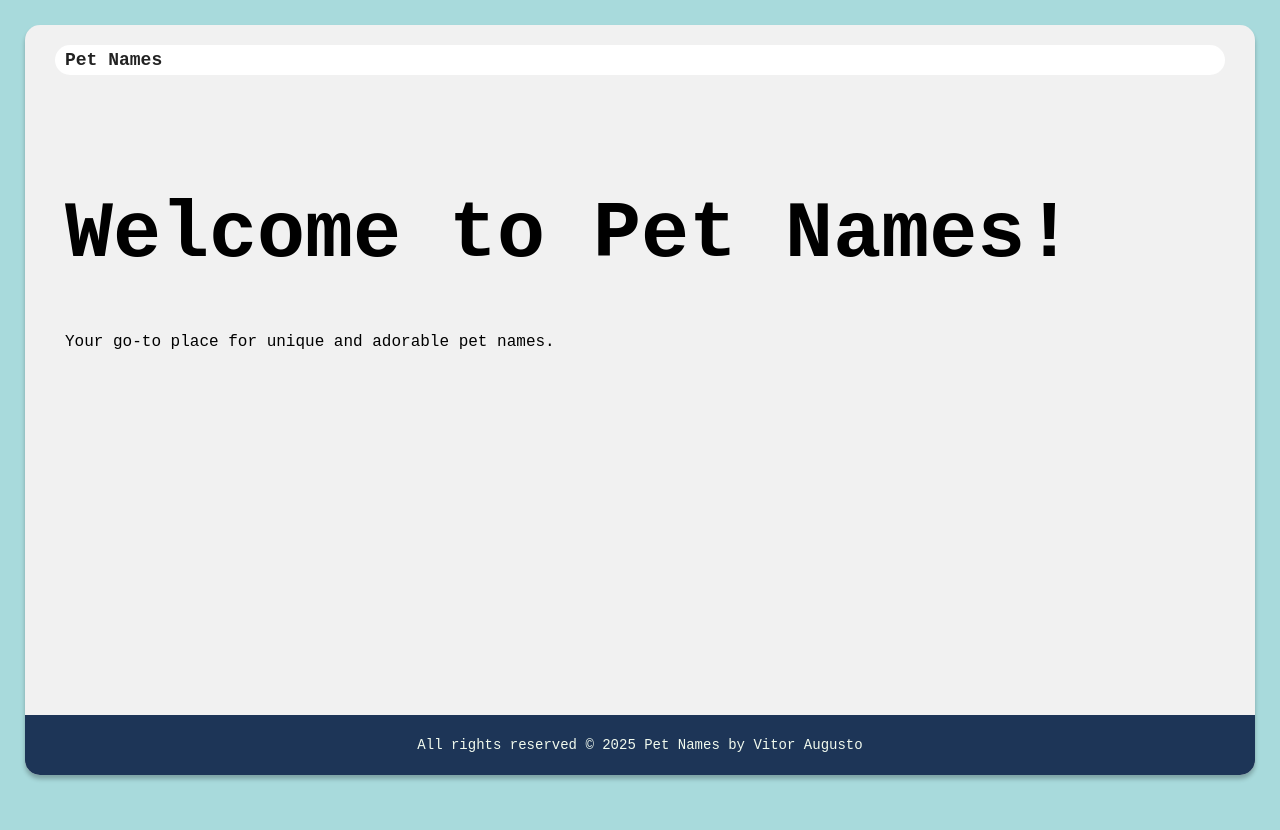
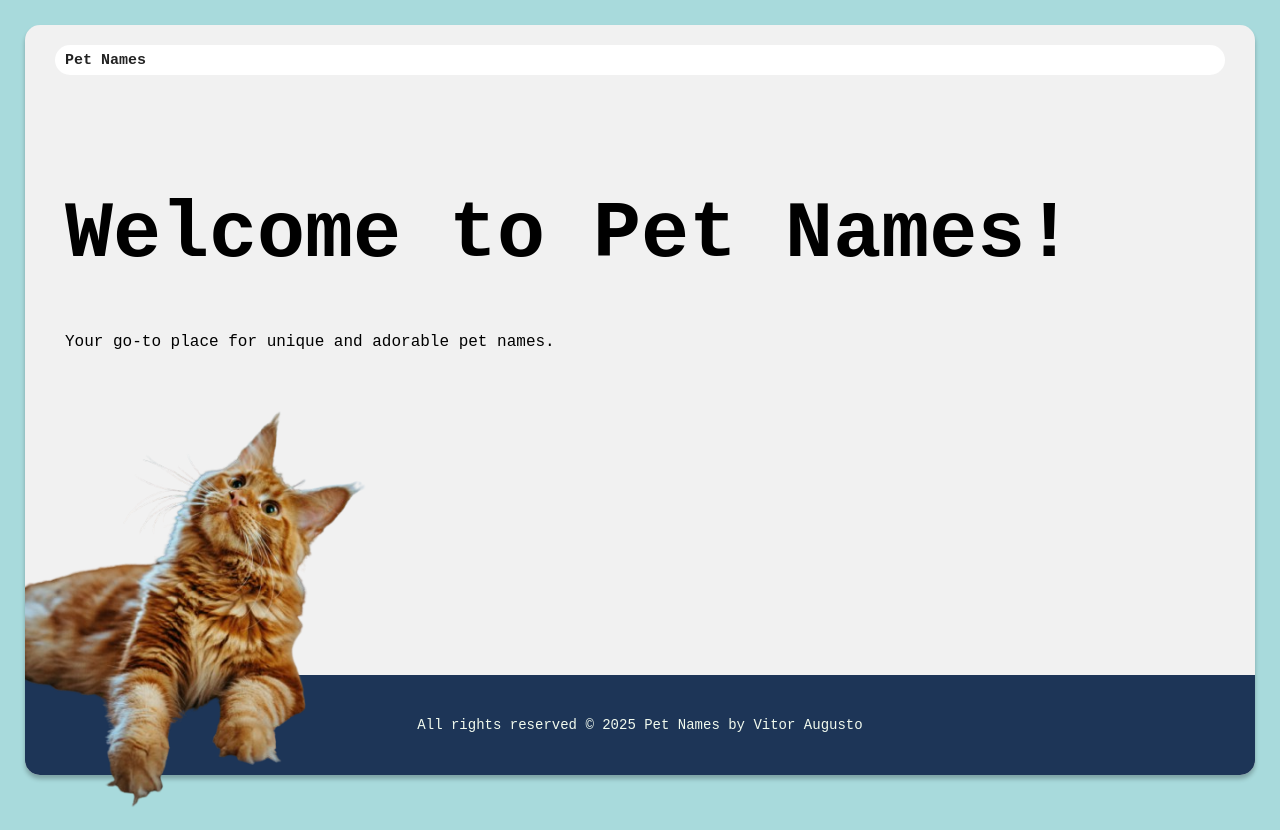
Before and after one commit to vitor-augustos/Pet-Names, a plain HTML site: page index.html in a window 1280 px wide. Before the commit the page ends 800 px from the top, so only its background shows below. Drawn offline with Linux system fonts and the light colour scheme.

Commit message:
Adiciona imagem de gato à página inicial e ajusta estilos de layout

```diff
--- a/index.html
+++ b/index.html
@@ -14,6 +14,10 @@
         <div class="content">
             <h1>Welcome to Pet Names!</h1>
             <p>Your go-to place for unique and adorable pet names.</p>
+
+            <div class="images">
+                <img src="./img/cat-home-transparent.png" alt="cat">
+            </div>
         </div>
 
         <footer>
--- a/style.css
+++ b/style.css
@@ -28,10 +28,11 @@ body{
     width: 100vw;
     background-color: var(--cor3);
     font-family: "Roboto Mono", monospace;
+    overflow: hidden;
 }
 
 nav{
-    font-size: 12px;
+    font-size: 10px;
     margin: 20px 30px 20px 30px;
     display: flex;
     border-radius: 15px;
@@ -53,6 +54,17 @@ div.container{
     border-radius: 15px;
     box-shadow: 0px 4px 4px rgba(0, 0, 0, 0.25);
     margin: 25px;
+    position: relative;
+}
+
+.images {
+    display: flex;
+    transform: scaleX(-1);
+    position: absolute;
+    bottom: -55px;
+    left: 0;
+    z-index: 10;
+    justify-content: flex-start;
 }
 
 div.content{
@@ -68,7 +80,7 @@ footer{
     display: flex;
     align-items: center;
     justify-content: center;
-    height: 60px;
+    height: 100px;
     width: 100%;
     background-color: var(--cor5);
     color: var(--cor2);
```
Also changed, not shown: img/cat-home-transparent.png (added).
